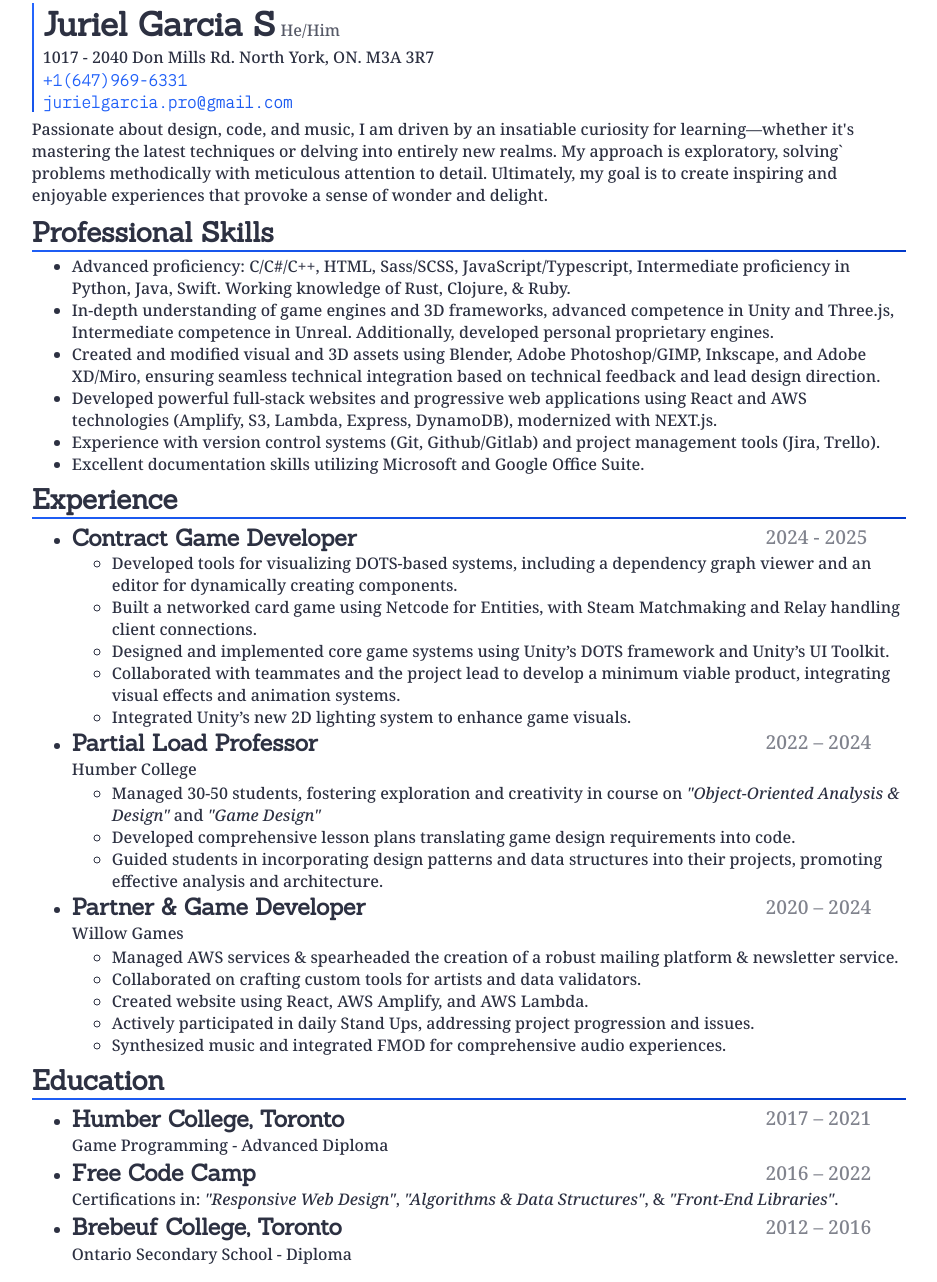
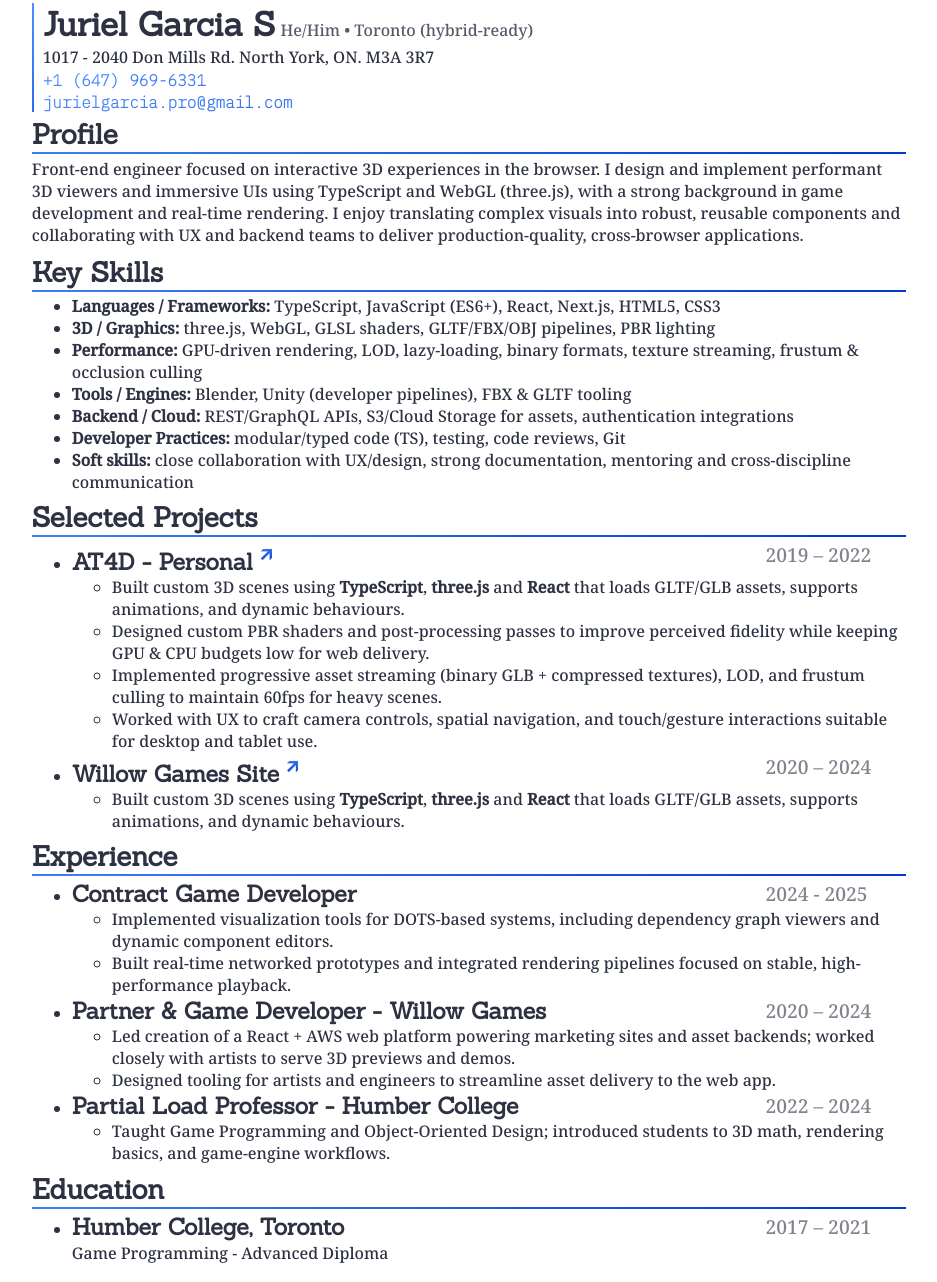
Before and after one commit to Garciaj007/Resume, a plain HTML site: page index.html in a window 1280 px wide. Shown: the part 10-1292 px from the top of the page, without its empty margins (171-1108 px from the left). Drawn offline with Linux system fonts and the light colour scheme.

Commit message:
Update: Resume

```diff
--- a/index.html
+++ b/index.html
@@ -4,7 +4,7 @@
 <head>
   <meta charset="UTF-8" />
   <meta name="viewport" content="width=device-width, initial-scale=1.0" />
-  <title>Juriel Garcia</title>
+  <title>Juriel Garcia - TypeScript / WebGL Developer</title>
   <link rel="stylesheet" href="main.css" />
 </head>
 
@@ -12,144 +12,119 @@
   <header>
     <div>
       <h1>Juriel Garcia S</h1>
-      <p>He/Him</p>
+      <p>He/Him • Toronto (hybrid-ready)</p>
     </div>
-    <!-- <div class="contact"> -->
     <p>1017 - 2040 Don Mills Rd. North York, ON. M3A 3R7</p>
-    <a href="tel:+16479696331">+1(647)969-6331</a>
+    <a href="tel:+16479696331">+1 (647) 969-6331</a>
     <a href="mailto:jurielgarcia.pro@gmail.com">jurielgarcia.pro@gmail.com</a>
-    <!-- </div> -->
   </header>
+
   <main>
     <section class="profile">
-      <!-- <h2>Profile</h2> -->
+      <h2>Profile</h2>
       <p>
-        Passionate about design, code, and music, I am driven by an insatiable
-        curiosity for learning—whether it's mastering the latest techniques or
-        delving into entirely new realms. My approach is exploratory, solving`
-        problems methodically with meticulous attention to detail. Ultimately,
-        my goal is to create inspiring and enjoyable experiences that provoke
-        a sense of wonder and delight.
+        Front-end engineer focused on interactive 3D experiences in the browser. I design and
+        implement performant 3D viewers and immersive UIs using TypeScript and WebGL (three.js), with
+        a strong background in game development and real-time rendering. I enjoy translating complex
+        visuals into robust, reusable components and collaborating with UX and backend teams to
+        deliver production-quality, cross-browser applications.
       </p>
     </section>
-    <!--x
-      <section class="personal-skills">
-      <h2>Personal Skills</h2>
+
+    <section class="professional-skills">
+      <h2>Key Skills</h2>
       <ul>
-        <li>Creative/Innovative.</li>
-        <li>Attentive listener.</li>
-        <li>Enjoys learning about new tools & technology.</li>
-        <li>Communication, interpersonal, and organizational skills.</li>
+        <li><strong>Languages / Frameworks:</strong> TypeScript, JavaScript (ES6+), React, Next.js, HTML5, CSS3</li>
+        <li><strong>3D / Graphics:</strong> three.js, WebGL, GLSL shaders, GLTF/FBX/OBJ pipelines, PBR lighting</li>
+        <li><strong>Performance:</strong> GPU-driven rendering, LOD, lazy-loading, binary formats, texture streaming,
+          frustum & occlusion culling</li>
+        <li><strong>Tools / Engines:</strong> Blender, Unity (developer pipelines), FBX & GLTF tooling</li>
+        <li><strong>Backend / Cloud:</strong> REST/GraphQL APIs, S3/Cloud Storage for assets, authentication
+          integrations</li>
+        <li><strong>Developer Practices:</strong> modular/typed code (TS), testing, code reviews, Git</li>
+        <li><strong>Soft skills:</strong> close collaboration with UX/design, strong documentation, mentoring and
+          cross-discipline communication</li>
       </ul>
     </section>
-    -->
-    <section class="professional-skills">
-      <h2>Professional Skills</h2>
+
+    <section class="selected-projects">
+      <h2>Selected Projects</h2>
       <ul>
+        <!-- <li>
+          <h3>Networked Multiplayer Prototype - Unity DOTS</h3>
+          <p class="date-range">2023 – 2024</p>
+          <ul>
+            <li>Developed networking and rendering integrations for DOTS-based systems, optimizing update loops and
+              entity streaming for performance.</li>
+            <li>Collaborated with artists to import and validate skeletal animations and custom materials, automating
+              conversion where possible.</li>
+          </ul>
+        </li> -->
+
         <li>
-          Advanced proficiency: C/C#/C++, HTML, Sass/SCSS,
-          JavaScript/Typescript, Intermediate proficiency in Python, Java,
-          Swift. Working knowledge of Rust, Clojure, & Ruby.
+          <h3>AT4D - Personal <a href="https://at4d.vercel.app/" class="external">🡭</a></h3>
+          <p class="date-range">2019 – 2022</p>
+          <ul>
+            <li>Built custom 3D scenes using <strong>TypeScript</strong>, <strong>three.js</strong> and <strong>React</strong> that
+              loads GLTF/GLB assets, supports animations, and dynamic behaviours.</li>
+            <li>Designed custom PBR shaders and post-processing passes to improve perceived fidelity while keeping GPU &
+              CPU budgets low for web delivery.</li>
+            <li>Implemented progressive asset streaming (binary GLB + compressed textures), LOD, and frustum culling to
+              maintain 60fps for heavy scenes.</li>
+            <!-- <li>Integrated with AWS S3 for asset storage and a REST API for metadata retrieval; added offline-friendly caching via service worker for a PWA experience.</li> -->
+            <li>Worked with UX to craft camera controls, spatial navigation, and touch/gesture interactions suitable for
+              desktop and tablet use.</li>
+          </ul>
         </li>
+
         <li>
-          In-depth understanding of game engines and 3D frameworks, advanced
-          competence in Unity and Three.js, Intermediate competence in Unreal.
-          Additionally, developed personal proprietary engines.
+          <h3>Willow Games Site <a href="https://www.willowgames.io/" class="external">🡭</a></h3>
+          <p class="date-range">2020 – 2024</p>
+          <ul>
+            <li>Built custom 3D scenes using <strong>TypeScript</strong>, <strong>three.js</strong> and <strong>React</strong> that
+              loads GLTF/GLB assets, supports animations, and dynamic behaviours.</li>
+          </ul>
         </li>
-        <li>
-          Created and modified visual and 3D assets using Blender, Adobe Photoshop/GIMP, Inkscape, and Adobe XD/Miro,
-          ensuring seamless technical integration based on technical feedback and lead design direction.
-        </li>
-        <li>
-          Developed powerful full-stack websites and progressive web
-          applications using React and AWS technologies (Amplify, S3, Lambda,
-          Express, DynamoDB), modernized with NEXT.js.
-        </li>
-        <li>
-          Experience with version control systems (Git, Github/Gitlab) and project management
-          tools (Jira, Trello).
-        </li>
-        <!-- <li>
-          Worked with third-party APIs, scripting tools, and plugins (FMOD,
-          VCV Rack, Obsidian Plugins, OBS Studio)
-        </li> -->
-        <li>
-          Excellent documentation skills utilizing Microsoft and Google Office
-          Suite.
-        </li>
+
+
       </ul>
     </section>
+
     <section class="experience">
       <h2>Experience</h2>
       <ul>
         <li>
           <h3>Contract Game Developer</h3>
-          <p class="date-range">
-            2024 - 2025
-          </p>
+          <p class="date-range">2024 - 2025</p>
           <ul>
-            <li>Developed tools for visualizing DOTS-based systems, including a dependency graph viewer and an editor
-              for dynamically creating components.</li>
-            <li>Built a networked card game using Netcode for Entities, with Steam Matchmaking and Relay handling client
-              connections.</li>
-            <li>Designed and implemented core game systems using Unity’s DOTS framework and Unity’s UI Toolkit.</li>
-            <li>Collaborated with teammates and the project lead to develop a minimum viable product, integrating visual
-              effects and animation systems.</li>
-            <li>Integrated Unity’s new 2D lighting system to enhance game visuals.</li>
+            <li>Implemented visualization tools for DOTS-based systems, including dependency graph viewers and dynamic
+              component editors.</li>
+            <li>Built real-time networked prototypes and integrated rendering pipelines focused on stable,
+              high-performance playback.</li>
           </ul>
         </li>
+
         <li>
-          <h3>Partial Load Professor</h3>
-          <p>Humber College</p>
-          <p class="date-range">
-            2022 – 2024
-          </p>
+          <h3>Partner & Game Developer - Willow Games</h3>
+          <p class="date-range">2020 – 2024</p>
           <ul>
-            <li>
-              Managed 30-50 students, fostering exploration and creativity in
-              course on
-              <i>&quot;Object-Oriented Analysis & Design&quot;</i> and
-              <i>&quot;Game Design&quot;</i>
-            </li>
-            <li>
-              Developed comprehensive lesson plans translating game design
-              requirements into code.
-            </li>
-            <li>
-              Guided students in incorporating design patterns and data
-              structures into their projects, promoting effective analysis and
-              architecture.
-            </li>
+            <li>Led creation of a React + AWS web platform powering marketing sites and asset backends; worked closely
+              with artists to serve 3D previews and demos.</li>
+            <li>Designed tooling for artists and engineers to streamline asset delivery to the web app.</li>
           </ul>
         </li>
+
         <li>
-          <h3>Partner & Game Developer</h3>
-          <p>Willow Games</p>
-          <p class="date-range">
-            2020 – 2024
-          </p>
+          <h3>Partial Load Professor - Humber College</h3>
+          <p class="date-range">2022 – 2024</p>
           <ul>
-            <li>
-              Managed AWS services & spearheaded the creation of a robust
-              mailing platform & newsletter service.
-            </li>
-            <li>
-              Collaborated on crafting custom tools for artists and data
-              validators.
-            </li>
-            <li>Created website using React, AWS Amplify, and AWS Lambda.</li>
-            <li>
-              Actively participated in daily Stand Ups, addressing project
-              progression and issues.
-            </li>
-            <li>
-              Synthesized music and integrated FMOD for comprehensive audio
-              experiences.
-            </li>
+            <li>Taught Game Programming and Object-Oriented Design; introduced students to 3D math, rendering basics,
+              and game-engine workflows.</li>
           </ul>
         </li>
       </ul>
     </section>
+
     <section class="education">
       <h2>Education</h2>
       <ul>
@@ -158,26 +133,19 @@
           <p class="date-range">2017 – 2021</p>
           <p>Game Programming - Advanced Diploma</p>
         </li>
-        <li>
-          <h3>Free Code Camp</h3>
-          <p class="date-range">
-            2016 – 2022
-          </p>
-          <p>
-            Certifications in: <i>&quot;Responsive Web Design&quot;</i>,
-            <i>&quot;Algorithms & Data Structures&quot;</i>, &
-            <i>&quot;Front-End Libraries&quot;</i>.
-          </p>
-        </li>
-        <li>
-          <h3>Brebeuf College, Toronto</h3>
-          <p class="date-range">2012 – 2016</p>
-          <p>Ontario Secondary School - Diploma</p>
-        </li>
       </ul>
     </section>
+    <!-- <section class="notes">
+      <h2>Why I'm a great fit</h2>
+      <p>
+        With 5+ years of front-end engineering experience and deep practical knowledge of real-time rendering,
+        I ship maintainable TypeScript code, optimize heavy scenes for the browser, write custom shaders when
+        needed, and collaborate with cross-functional teams to deliver polished experiences. I am based in Toronto
+        and available for hybrid collaboration.
+      </p>
+    </section> -->
+  </main>
 
-  </main>
 </body>
 
 </html>
--- a/main.scss
+++ b/main.scss
@@ -19,7 +19,7 @@ $colors: (
 }
 
 $gradients: (
-  primary: linear-gradient(170deg, color(accent) 0%, color(accent-dark) 100%),
+  primary: linear-gradient(170deg, color(accent-light) 0%, color(accent-dark) 100%),
 );
 
 @function gradient($gradient) {
@@ -137,6 +137,12 @@ a {
     text-decoration: underline;
     -webkit-text-fill-color: color(accent);
   }
+
+  &.external {
+    vertical-align: super;
+    display: inline;
+    font-size: size(m);
+  }
 }
 
 p,
```
Also changed, not shown: main.css, 2 other files.
